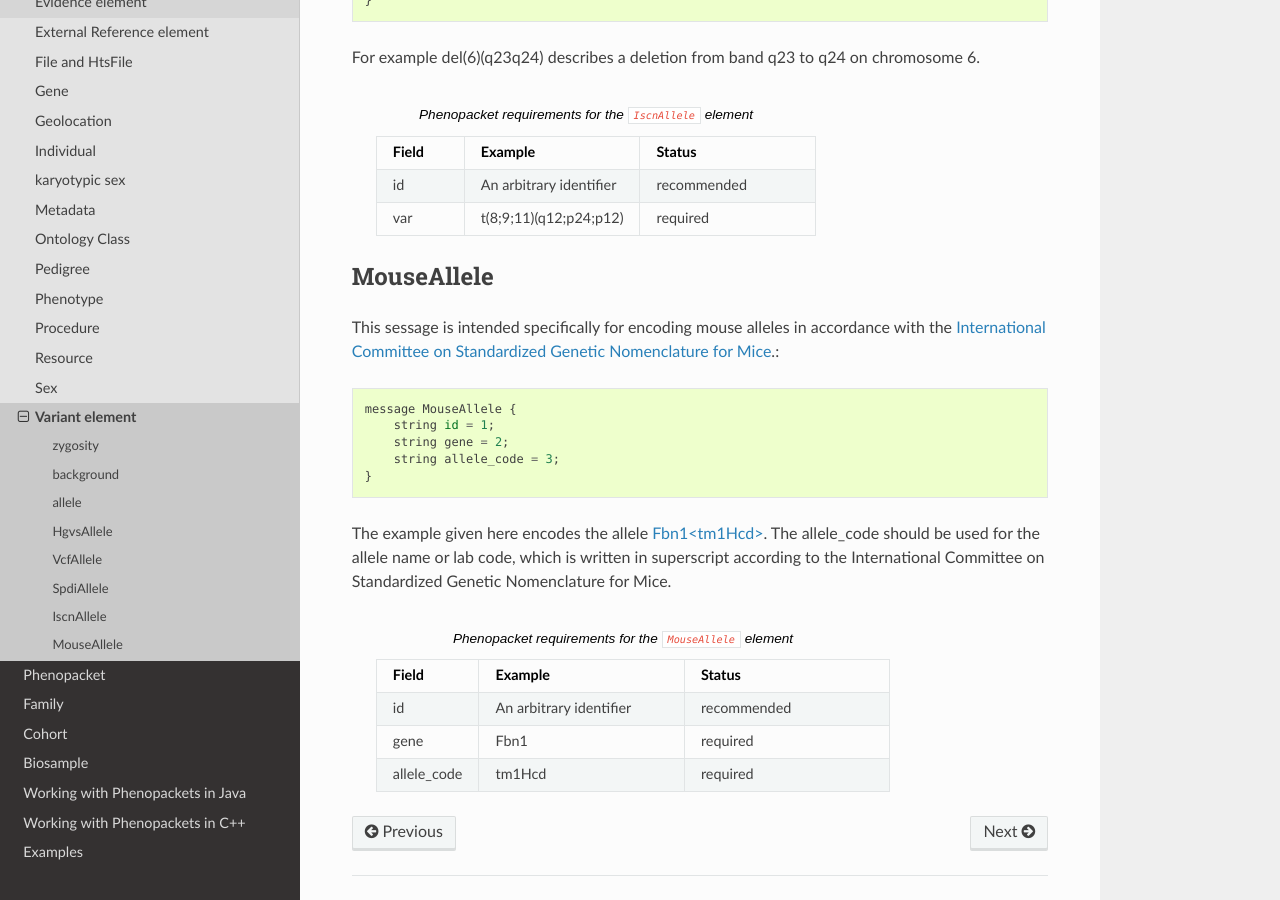
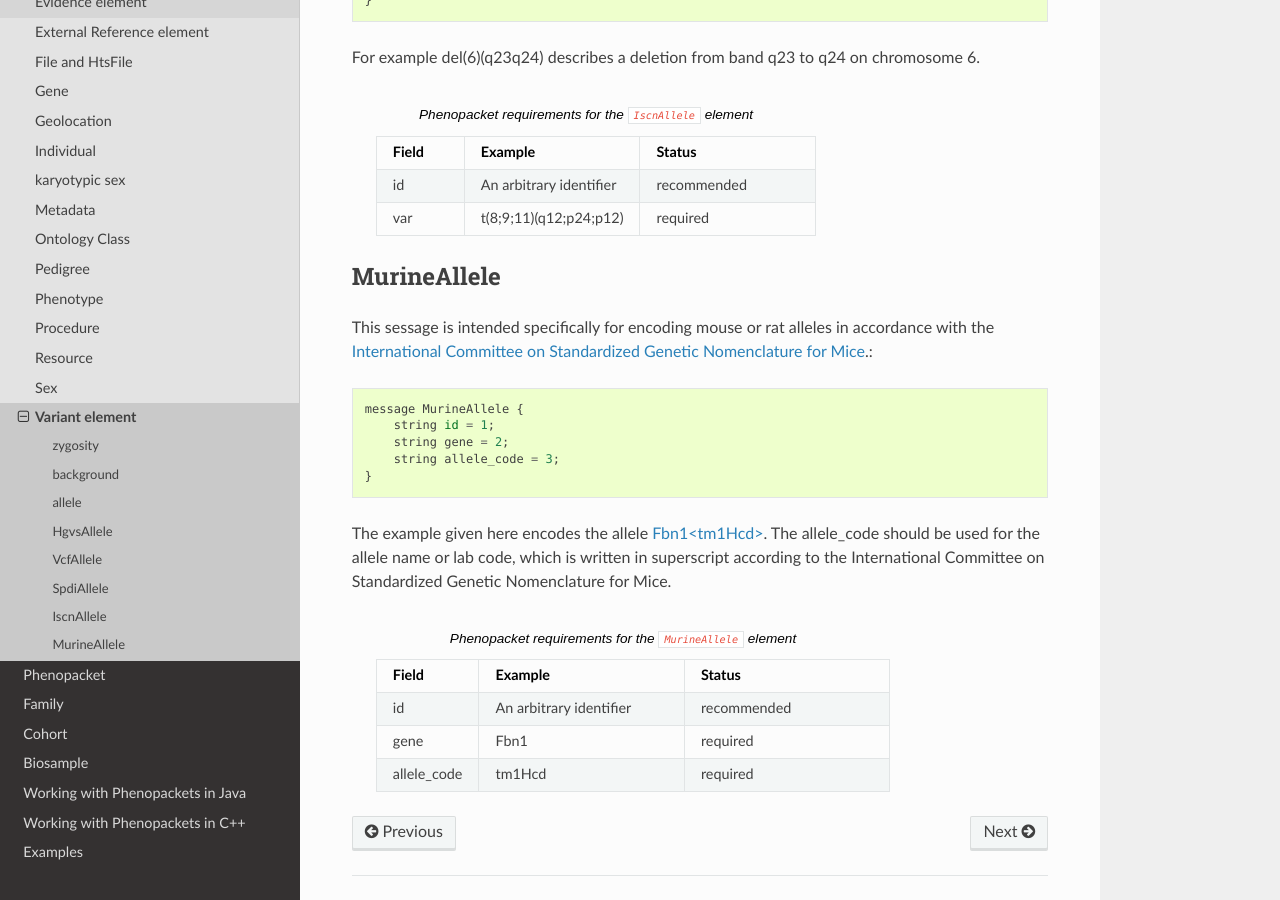
Before and after one commit to phenopackets/phenopacket-schema, a Sphinx documentation site: the page built from docs/variant.rst, in a window 1280 px wide and 900 px high, scrolled down 4397 px. Built offline with Sphinx 7.4.7 and the Read the Docs theme 2.0.0, drawn with Linux system fonts in a browser that asks for light colours; some of the changed text lies outside the part shown.

Commit message:
Rename MouseAllele to MurineAllele

```diff
--- a/docs/animal-model-example-java.rst
+++ b/docs/animal-model-example-java.rst
@@ -23,7 +23,7 @@ individual based on examination of a cohort of animal models.
                 .build();
 
 
-MouseAllele
+MurineAllele
 ~~~~~~~~~~~
 This is the code used to represent
 `Fbn1\<tm1Hcd\> <http://www.informatics.jax.org/allele/MGI:3690325>`_.
@@ -31,14 +31,14 @@ The animals used for the investigation were heterozygous
 
 .. code-block:: java
 
-    MouseAllele allele = MouseAllele.
+    MurineAllele allele = MurineAllele.
                             newBuilder().
                             setId("MGI:3690325").
                             setGene("Fbn1").
                             setAlleleSymbol("tm1Hcd").
                             build();
     Variant Fbn1variant = Variant.newBuilder()
-        .setMouseAllele(allele)
+        .setMurineAllele(allele)
         .setBackground("involves: 129S1/Sv * 129X1/SvJ * C57BL/6J")
         .setZygosity(ontologyClass("GENO:0000135", "heterozygous"))
         .build();
--- a/docs/animal-model-example.rst
+++ b/docs/animal-model-example.rst
@@ -118,7 +118,7 @@ We first show the entire Phenopacket, and further below explain the individual s
       "label": "heterozygous"
     },
     "background": "involves: 129S1/Sv * 129X1/SvJ * C57BL/6J",
-    "mouseAllele": {
+    "murineAllele": {
       "id": "MGI:3690325",
       "gene": "Fbn1",
       "alleleSymbol": "tm1Hcd"
@@ -230,7 +230,7 @@ These elements are not required for transmitting data about a mouse model and ar
 variants
 ~~~~~~~~
 The variants section can use one of several ways of expressing the variant. For mice, the
-Phenopacket standard includes an element called ``mouseAllele``.
+Phenopacket standard includes an element called ``murineAllele``.
 Please refer to the page on the :ref:`variant` message for further deails.
 Our example refers to the
 allele `Fbn1\<tm1Hcd\> <http://www.informatics.jax.org/allele/MGI:3690325>`_.
@@ -243,7 +243,7 @@ allele `Fbn1\<tm1Hcd\> <http://www.informatics.jax.org/allele/MGI:3690325>`_.
       "label": "heterozygous"
     },
     "background": "involves: 129S1/Sv * 129X1/SvJ * C57BL/6J",
-    "mouseAllele": {
+    "murineAllele": {
       "id": "MGI:3690325",
       "gene": "Fbn1",
       "alleleSymbol": "tm1Hcd"
--- a/docs/variant.rst
+++ b/docs/variant.rst
@@ -20,7 +20,7 @@ listed using HGVS, VCF, SPDI, ISCN, or "mouse allele" notation.::
         VcfAllele vcf_allele = 3;
         SpdiAllele spdi_allele = 4;
         IscnAllele iscn_allele = 5;
-        MouseAllele mouse_allele = 8;
+        MurineAllele murine_allele = 8;
       }
       OntologyClass zygosity = 6;
       string background = 7;
@@ -69,7 +69,7 @@ We expect that this element will be used mainly for Phenopackets for animal mode
 allele
 ~~~~~~
 The allele element is required and can be one and only one of ``HgvsAllele``, ``VcfAlelle``, ``SpdiAllele``, ``IcsnAllele``,
-or ``MouseAllele``.
+or ``MurineAllele``.
 
 HgvsAllele
 ~~~~~~~~~~
@@ -270,12 +270,12 @@ del(6)(q23q24) describes a deletion from band q23 to q24 on chromosome 6.
      - required
 
 
-MouseAllele
+MurineAllele
 ~~~~~~~~~~~
-This sessage is intended specifically for encoding mouse alleles in accordance with the
+This sessage is intended specifically for encoding mouse or rat alleles in accordance with the
 `International Committee on Standardized Genetic Nomenclature for Mice <http://informatics.jax.org/mgihome/nomen/>`_.::
 
-    message MouseAllele {
+    message MurineAllele {
         string id = 1;
         string gene = 2;
         string allele_code = 3;
@@ -286,7 +286,7 @@ The allele_code should be used for the allele name or lab code, which is written
 in superscript according to the International Committee on Standardized Genetic
 Nomenclature for Mice.
 
- .. list-table:: Phenopacket requirements for the ``MouseAllele`` element
+ .. list-table:: Phenopacket requirements for the ``MurineAllele`` element
    :widths: 25 50 50
    :header-rows: 1
 
```
Also changed, not shown: 2 other files.
